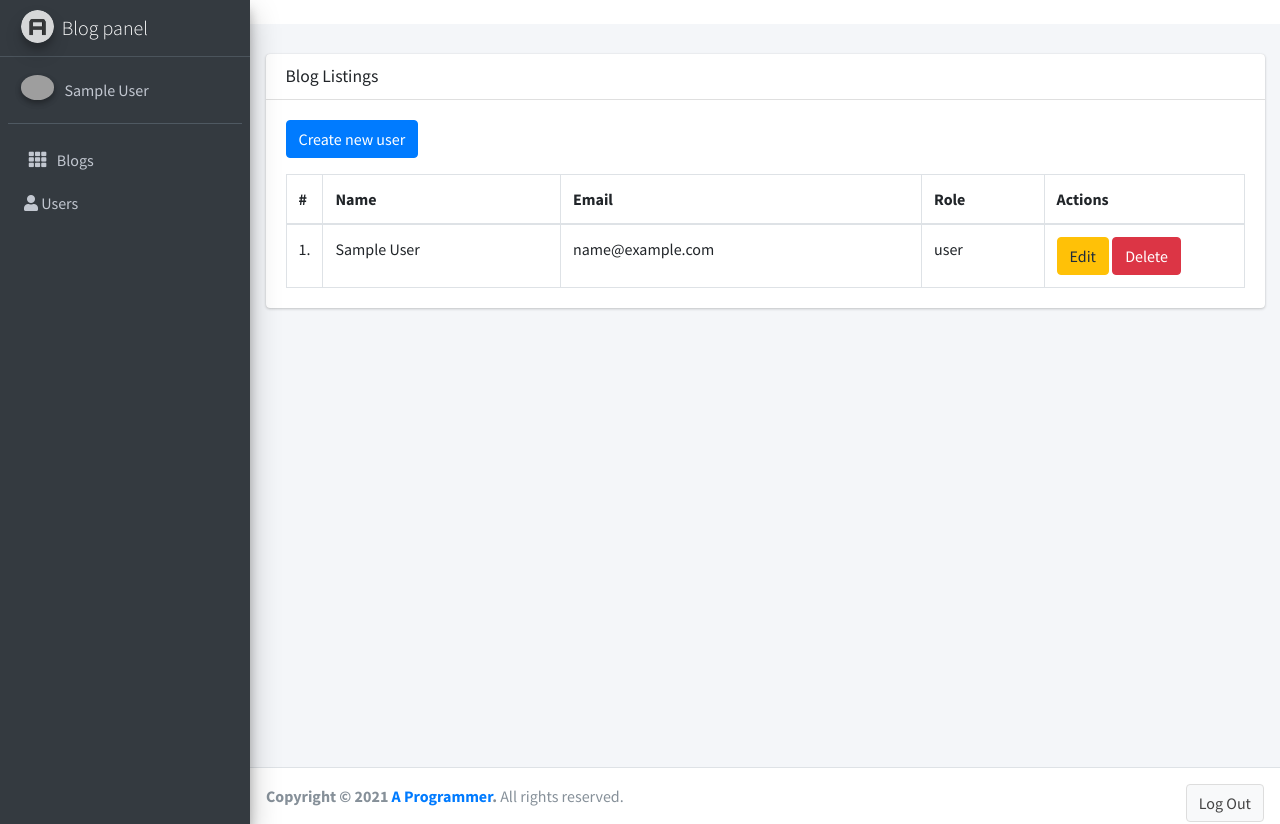
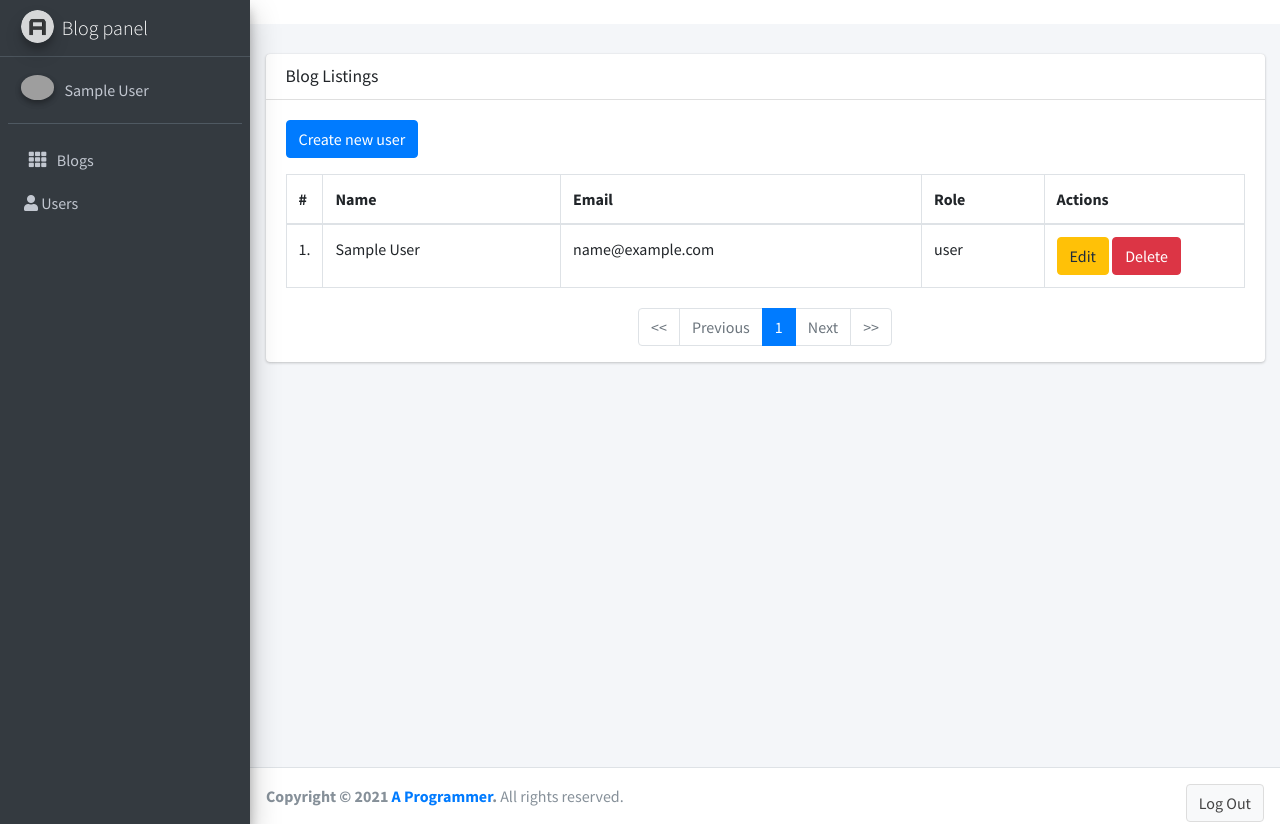
Before and after one commit to ththtooaungE/blog-system, a PHP site: page /admin/user_list.php in a window 1280 px wide. Run offline with PHP 8.4, Linux system fonts and the light colour scheme; the visitor is signed in with stand-in values (Sample User, id 1); tables that the repository leaves empty or names only in its code hold one stand-in row (values such as "Sample post"); some libraries are stand-ins or nearby versions; grey boxes are pictures that could not be loaded.

Commit message:
the pagination is added on user_list.php

```diff
--- a/admin/user_list.php
+++ b/admin/user_list.php
@@ -6,22 +6,60 @@
     header("Location: login.php");
   }
 
+  if (isset($_POST['search'])) {
+    setcookie('search', $_POST['search'], time()+3600);
+  } else {
+    if (empty($_GET['page_num'])) {
+      unset($_COOKIE['search']);
+      setcookie('search', '', time()-1);
+    }
+  }
+
   include "header.php";
 
-  if (empty($_POST['search'])) {
+  if (!empty($_GET['page_num'])) {
+    $page_num = $_GET['page_num'];
+  } else {
+    $page_num = 1;
+  }
 
-    $stmt = $pdo->prepare("SELECT * FROM users");
+  $recordsperpage = 5;
+
+
+  if (empty($_POST['search']) && empty($_COOKIE['search'])) {
+
+    $stmt = $pdo->prepare("SELECT COUNT(*) FROM users");
     $stmt->execute();
+    $total_records = $stmt->fetchColumn();
+
+    $total_pages = ceil($total_records/$recordsperpage);
+    $offsetnum = ($page_num-1)*$recordsperpage;
+//
+    $stmt = $pdo->prepare("SELECT * FROM users ORDER BY id DESC LIMIT :offsetnum, :recordsperpage");
+
+    $stmt->bindValue(':offsetnum', $offsetnum, PDO::PARAM_INT);
+    $stmt->bindValue(':recordsperpage', $recordsperpage, PDO::PARAM_INT);
+    $stmt->execute();
+
     $users = $stmt->fetchAll(PDO::FETCH_ASSOC);
 
   } else {
 //for search box
-    $search = $_POST['search'];
+    $search = $_POST['search'] ?? $_COOKIE['search'];
 
-    $stmt = $pdo->prepare("SELECT * FROM users WHERE name LIKE CONCAT('%', :name, '%') OR email LIKE CONCAT('%', :email, '%')");
+    $stmt = $pdo->prepare("SELECT COUNT(*) FROM users WHERE name LIKE CONCAT('%', :name, '%') OR email LIKE CONCAT('%', :email, '%')");
+    $stmt->execute(array(':name'=>$search,':email'=>$search));
+    $total_records = $stmt->fetchColumn();
+
+    $total_pages = ceil($total_records/$recordsperpage);
+    $offsetnum = ($page_num-1)*$recordsperpage;
+
+    $stmt = $pdo->prepare("SELECT * FROM users WHERE name LIKE CONCAT('%', :name, '%') OR email LIKE CONCAT('%', :email, '%') ORDER BY id DESC LIMIT :offsetnum, :recordsperpage");
 
     $stmt->bindValue(':name', $search, PDO::PARAM_STR);
     $stmt->bindValue(':email', $search, PDO::PARAM_STR);
+    $stmt->bindValue(':offsetnum', $offsetnum, PDO::PARAM_INT);
+    $stmt->bindValue(':recordsperpage', $recordsperpage, PDO::PARAM_INT);
     $stmt->execute();
 
     $users = $stmt->fetchAll(PDO::FETCH_ASSOC);
@@ -84,9 +122,22 @@
 
                   </tbody>
                 </table>
+
               </div>
               <!-- card-body ends -->
-
+              <nav aria-lable="Page naviagtion example">
+                <ul class="pagination justify-content-center">
+                  <li class="page-item  <?php if($page_num == 1) {echo "disabled";} ?>"><a class="page-link" href="?page_num=1"><<</a></li>
+                  <li class="page-item <?php if($page_num <= 1) {echo "disabled";} ?>">
+                    <a class="page-link" href="<?php if ($page_num <= 1) {echo "#";} else {echo "?page_num=".($page_num-1);} ?>">Previous</a>
+                  </li>
+                  <li class="page-item active"><a class="page-link" href="#"><?= $page_num ?></a></li>
+                  <li class="page-item <?php if($page_num >= $total_pages) echo "disabled"; ?>">
+                    <a class="page-link" href="<?php if ($page_num >= $total_pages) {echo "#";} else {echo "?page_num=".($page_num+1);} ?>">Next</a>
+                  </li>
+                  <li class="page-item  <?php if($page_num == $total_pages) {echo "disabled";} ?>"><a class="page-link" href="?page_num=<?= $total_pages ?>">>></a></li>
+                </ul>
+              </nav>
             </div>
 
           </div>
```
Also changed, not shown: admin/index.php (+2 -7 lines).
